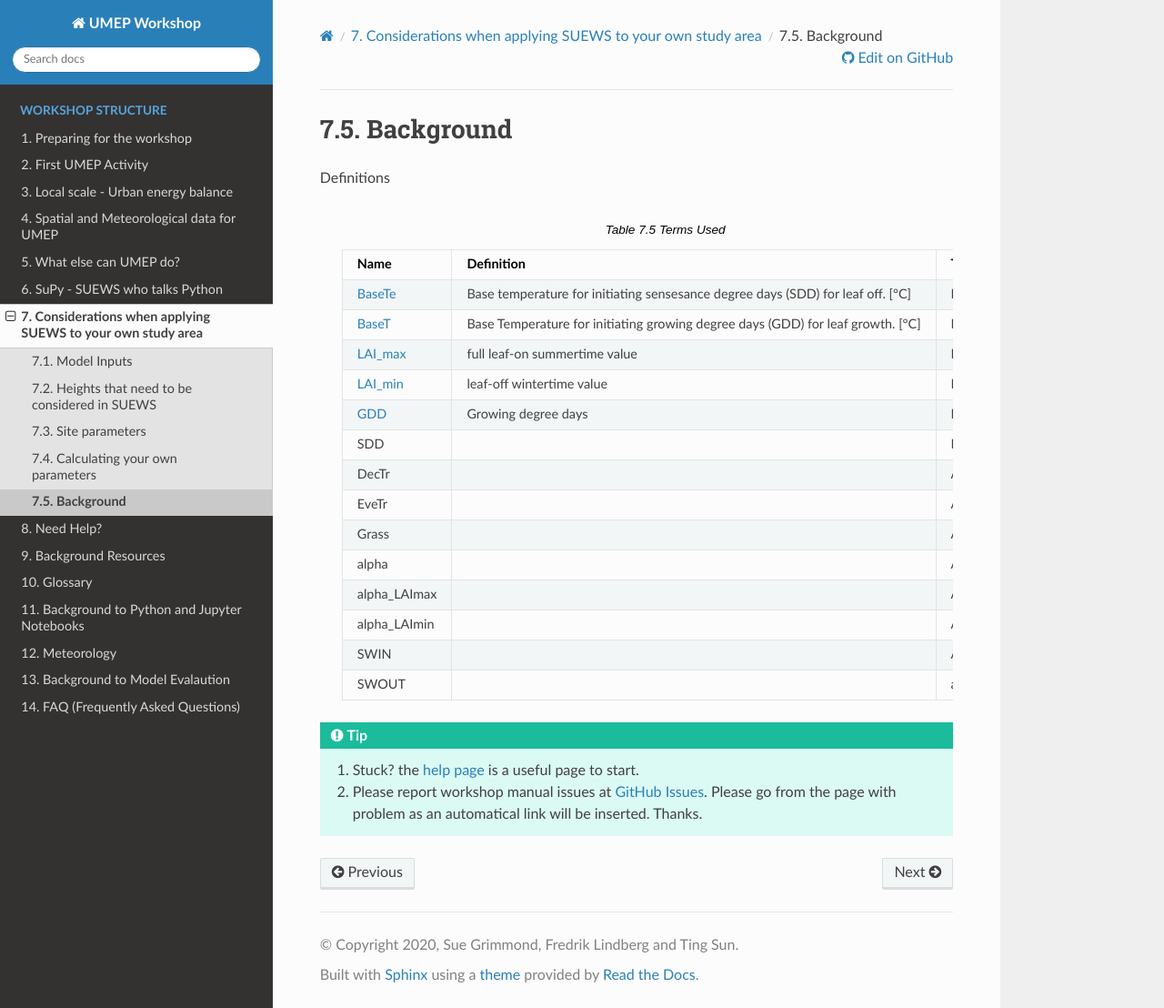
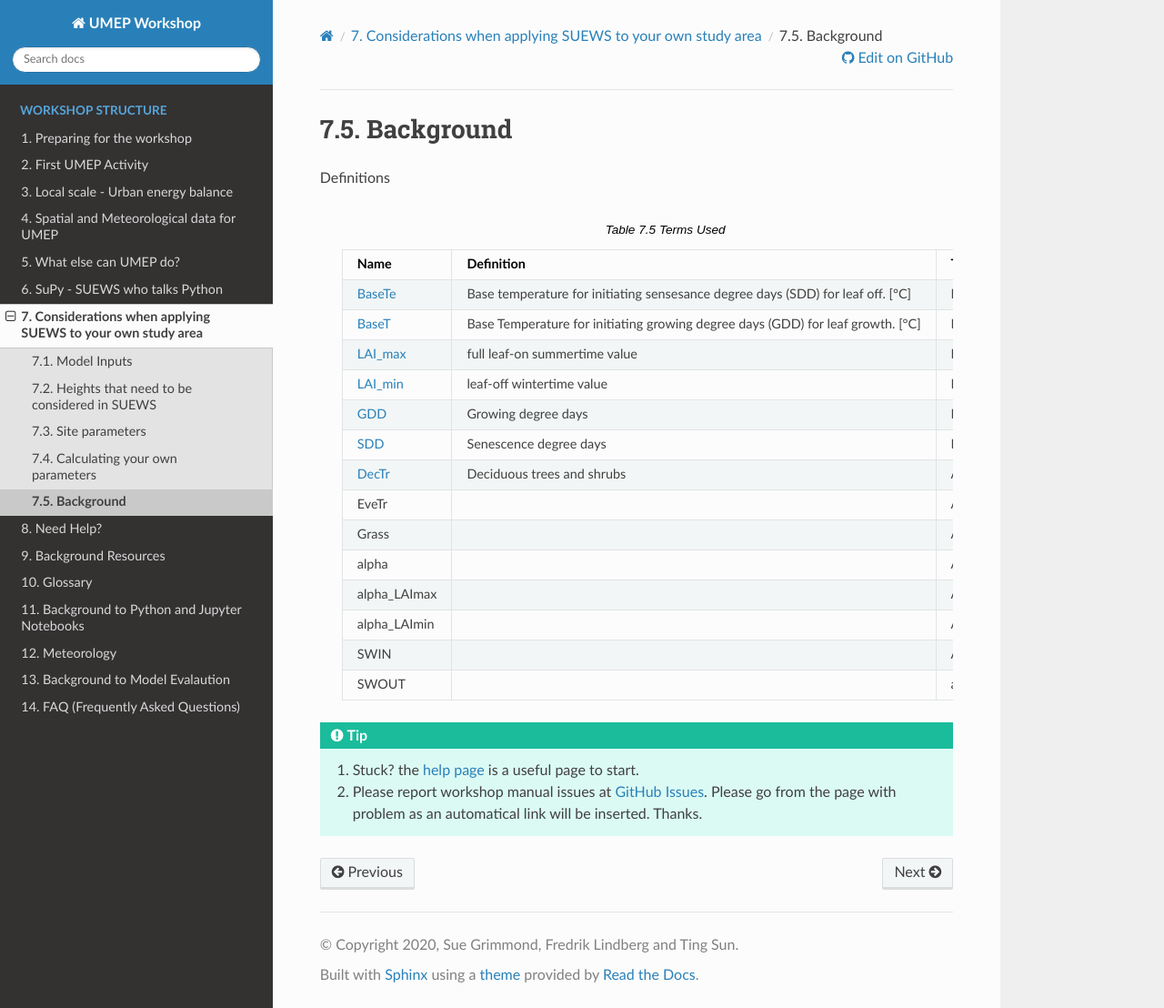
Before and after one commit to Urban-Meteorology-Reading/UMEP-Workshop, a Sphinx documentation site: the page built from source/Parameters/CalcBG.rst, in a window 1280 px wide and 1108 px high. Shown: the whole window at 91% size. Built offline with Sphinx 7.4.7 and the Read the Docs theme 2.0.0, drawn with Linux system fonts in a browser that asks for light colours.

Commit message:
Update CalcBG.rst

```diff
--- a/source/Parameters/CalcBG.rst
+++ b/source/Parameters/CalcBG.rst
@@ -34,11 +34,11 @@ Definitions
    * -  `GDD <https://suews.readthedocs.io/en/latest/notation.html?highlight=GDD#term-GDD>`__
      - Growing degree days
      - LAI
-   * -  SDD
-     -
+   * -  `SDD <https://supy.readthedocs.io/en/latest/data-structure/df_output.html?highlight=SDD#cmdoption-arg-sdd-dectr>`__
+     - Senescence degree days
      - LAI
-   * -  DecTr
-     -
+   * -  `DecTr <https://suews-docs.readthedocs.io/en/latest/notation.html?highlight=DecTr#term-DecTr>`__
+     - Deciduous trees and shrubs
      - All
    * -  EveTr
      -
```
